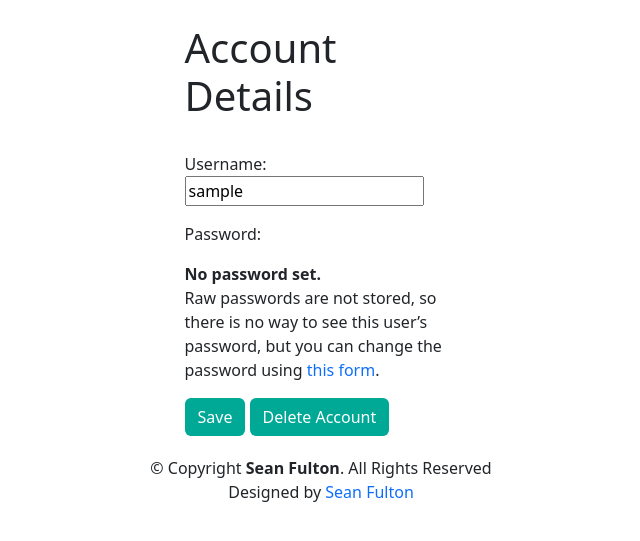
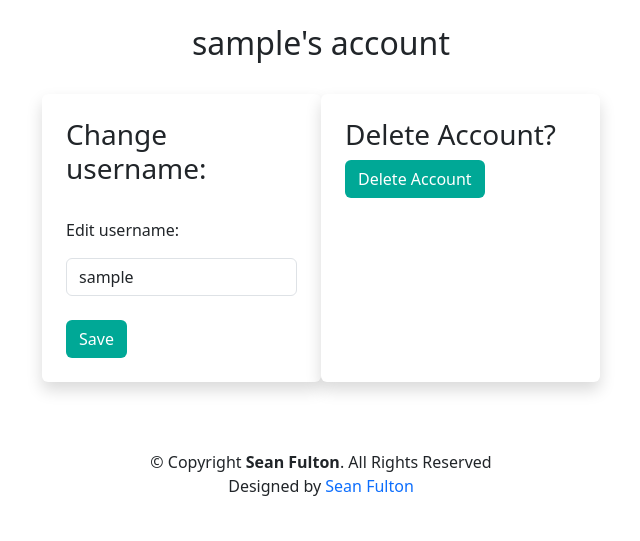
Before and after one commit to sean-fulton/Pressfeed, a Django app: page /account/ in a window 1280 px wide. Shown: the part 56-597 px from the top of the page, without its empty margins (319-959 px from the left). Run offline with Django 4.2, Linux system fonts and the light colour scheme; the visitor is signed in with stand-in values (Sample User, id 1).

Commit message:
add username change in account view

```diff
--- a/pressfeed/authentication/templates/accounts/account.html
+++ b/pressfeed/authentication/templates/accounts/account.html
@@ -1,21 +1,29 @@
 {% extends 'base.html' %}
 
 {% block content %}
-<div class="d-flex justify-content-center">
-    <div class="col-sm-3">
-        <h1>Account Details</h1>
+<div class="row d-flex justify-content-center">
+    <h2 style="text-align: center">{{ user.username }}'s account</h2>
+</div>
+<br/>
+<div class="row d-flex justify-content-center">
+    <div class="col-lg-3 shadow p-4 mb-5 bg-body rounded">
+        <h3>Change username:</h3>
         <br/>
         <form method="post">
             {% csrf_token %}
-            {{ form.as_p }}
+            <p>Edit username:</p>
+            {{ form.username }}
+
+            <br/>
             <button type="submit" class="btn">Save</button>
-            <button type="button" class="btn" onclick="document.getElementById('delete-form').submit()">Delete Account
-            </button>
         </form>
-        <form id="delete-form" method="post" action="{% url 'delete_account' %}" style="display: none">
+    </div>
+    <div class="col-lg-3 shadow p-4 mb-5 bg-body rounded">
+        <h3 style="margin-right: 10px">Delete Account?</h3>
+        <form id="delete-form" method="post" action="{% url 'delete_account' %}">
             {% csrf_token %}
+            <button type="submit" class="btn" id="delete-account-btn">Delete Account</button>
         </form>
     </div>
 </div>
-
 {% endblock %}
--- a/pressfeed/authentication/views.py
+++ b/pressfeed/authentication/views.py
@@ -2,8 +2,8 @@ from django.shortcuts import render, redirect
 from django.contrib.auth import authenticate, login, logout, update_session_auth_hash
 from django.contrib.auth.decorators import login_required
 from django.views.decorators.http import require_POST
-from django.contrib.auth.forms import UserCreationForm, AuthenticationForm, UserChangeForm, PasswordChangeForm
-from pressfeed.forms import RegisterUserForm, UserEditForm
+from django.contrib.auth.forms import UserCreationForm, AuthenticationForm
+from pressfeed.forms import RegisterUserForm, UsernameEditForm, ChangePasswordForm
 from django.contrib import messages
 import requests
 
@@ -44,17 +44,13 @@ def login_user(request):
 @login_required
 def account(request):
     if request.method == 'POST':
-        form = UserEditForm(request.POST, instance=request.user)
+        form = UsernameEditForm(request.POST, instance=request.user)
         if form.is_valid():
-            user = form.save(commit=False)
-            user.username = form.cleaned_data['username']
-            user.set_password(form.cleaned_data['password'])
-            user.save()
-            messages.success(request, 'Your account has been updated!')
-            update_session_auth_hash(request, user)
-            return redirect('accounts/account')
+            form.save()
+            messages.success(request, ("Updated username!"))
+            return redirect('account')
     else:
-        form = UserEditForm(instance=request.user)
+        form = UsernameEditForm(instance=request.user)
     return render(request, 'accounts/account.html', {'form': form})
 
 
--- a/pressfeed/pressfeed/forms.py
+++ b/pressfeed/pressfeed/forms.py
@@ -1,4 +1,4 @@
-from django.contrib.auth.forms import UserCreationForm, UserChangeForm
+from django.contrib.auth.forms import UserCreationForm, UserChangeForm, PasswordChangeForm
 from django.contrib.auth import get_user_model
 from django.forms.widgets import CheckboxSelectMultiple
 from news.models import Source
@@ -40,7 +40,27 @@ class SubscriptionForm(forms.Form):
             for source in selected_sources:
                 UserSource.objects.create(user=self.user, source=source)
 
-class UserEditForm(UserChangeForm):
+class UsernameEditForm(UserChangeForm):
+    password = None
     class Meta:
         model = User
-        fields = ['username', 'password']
+        fields = ['username']
+
+    def __init__(self, *args, **kwargs):
+        super(UsernameEditForm, self).__init__(*args, **kwargs)
+
+        self.fields['username'].widget.attrs['class'] = "form-control"
+
+
+class ChangePasswordForm(PasswordChangeForm):
+
+    class Meta:
+        model = User
+        fields = ['old_password', 'new_password1', 'new_password2']
+
+    def __init__(self, *args, **kwargs):
+        super(ChangePasswordForm, self).__init__(*args, **kwargs)
+
+        self.fields['old_password'].widget.attrs['class'] = "form-control"
+        self.fields['new_password1'].widget.attrs['class'] = "form-control"
+        self.fields['new_password2'].widget.attrs['class'] = "form-control"
--- a/pressfeed/pressfeed/templates/base.html
+++ b/pressfeed/pressfeed/templates/base.html
@@ -28,9 +28,9 @@
                             {{ user.get_username }}
                         </button>
                         <ul class="dropdown-menu dropdown-menu-right">
-<!--                            <li><a class="dropdown-item" href="/profile">Profile</a></li>-->
                             <li><a class="dropdown-item" href="/feed">Feed</a></li>
                             <li><a class="dropdown-item" href="/subscribe">Subscriptions</a></li>
+                            <li><a class="dropdown-item" href="/account">Account</a></li>
                             <li><a class="dropdown-item" href="/logout">Logout</a></li>
                         </ul>
                     </div>
--- a/pressfeed/static/css/stylesheet.css
+++ b/pressfeed/static/css/stylesheet.css
@@ -74,7 +74,6 @@ a {
     color: white;
     text-decoration: none;
 }
-
 /* login / register headers */
 
 #login-header, #register-header {
```
